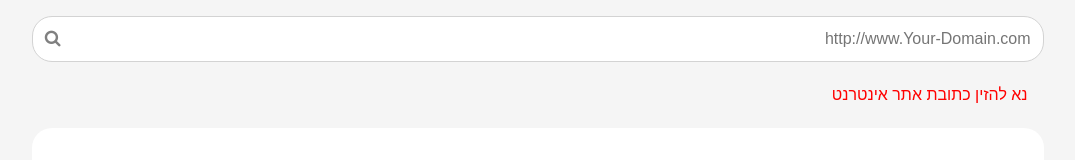
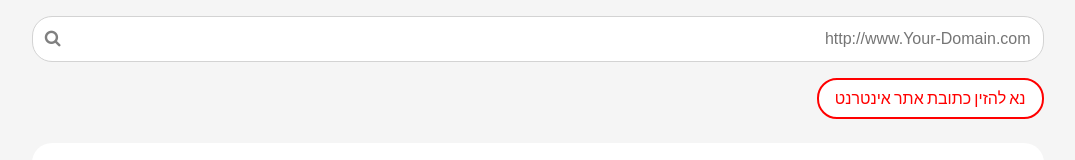
Before and after one commit to pina-digital/url-accessibiliy-check, a plain HTML site: page index.html in a window 1280 px wide. Both pictures are taken after a click on the button 156 px from the left and 39 px from the top of the page. Shown: the whole page, without its empty margins (102-1177 px from the left). Drawn offline with nearby package versions, Linux system fonts and the light colour scheme; files that its build step writes are made by us from their sources.

Commit message:
url error messages and regex

```diff
--- a/index.html
+++ b/index.html
@@ -35,13 +35,13 @@
             placeholder="http://www.Your-Domain.com"
             name="searchURL"
           />
-          <button type="button" id="checkButton" onclick="addItem3()">
+          <button type="button" id="checkButton" onclick="pressButton()">
             <i class="fa fa-search"></i>
           </button>
         </div>
       </form>
+      <div id="url-feedback" class="url-feedback"></div>
     </div>
-    <div id="url-feedback"></div>
     <div id="result">
       <div id="theloader" class="loader-div">
         <div></div>
--- a/main.css
+++ b/main.css
@@ -19,13 +19,6 @@ body {
 
 html {
     font-size: 16px;
-}
-
-body {
-    font-family: Arial;
-    direction: rtl;
-    text-align: right;
-    background-color: #F5F5F5;
 }
 
 /*Result*/
@@ -127,9 +120,22 @@ form.input-field button {
     cursor: pointer;
 }
 
-#url-feedback {
+.url-feedback {
+    display: none;
     padding: 0 1rem;
-    width: 80%;
+    max-width: 80%;
     color: red;
-    margin: 1.5rem auto;
+    margin: 0 10%;
+    border: 2px solid red;
+    background-color: white;
+    border-radius: 20px;
+    padding: 0.5rem 1rem;
 }
+
+.show-feedback {
+    display: inline-block;
+}
+
+form.input-field button:hover {
+    color: black;
+}
--- a/script.js
+++ b/script.js
@@ -1,23 +1,32 @@
-// function stoppedTyping() {
-//   if (document.getElementById("checkUrl").length > 0) {
-//     document.getElementById("checkButton").disabled = false;
-//   } else {
-//     document.getElementById("checkButton").disabled = true;
-//   }
-// }
-
-function addItem3() {
+function pressButton() {
   var theurl = document.getElementById("checkUrl").value;
+  var feedback = document.getElementById("url-feedback");
+  var pattern = /(ftp|http|https):\/\/(\w+:{0,1}\w*@)?(\S+)(:[0-9]+)?(\/|\/([\w#!:.?+=&%@!\-\/]))?/;
 
   if (theurl.length === 0) {
-    // alert("הזן כתובת אתר אינטרנט לבדיקת נגישות");
-    document.getElementById("url-feedback").innerHTML =
-      "נא להזין כתובת אתר אינטרנט";
+    feedback.innerHTML = "נא להזין כתובת אתר אינטרנט";
+    feedback.classList.add("show-feedback");
   } else {
     var element = document.getElementById("theloader");
     element.classList.add("line-scale");
     //check format
     checkurl(theurl);
-    document.getElementById("url-feedback").innerHTML = "";
+    feedback.innerHTML = "";
+    feedback.classList.remove("show-feedback");
   }
 }
+
+function urlValidate() {
+  var url = document.getElementById("checkUrl").value;
+  var feedback = document.getElementById("url-feedback");
+
+  var pattern = /(http[s]?:\/\/)?[^\s(["<,>]\.[^\s[",><]/;
+  if (pattern.test(url)) {
+    feedback.innerHTML = "הכתובת שהוזנה הינה כתובת חוקית";
+    feedback.classList.add("show-feedback");
+    return true;
+  }
+  feedback.innerHTML = "הכתובת שהוזנה אינה כתובת חוקית";
+  feedback.classList.add("show-feedback");
+  return false;
+}
```
